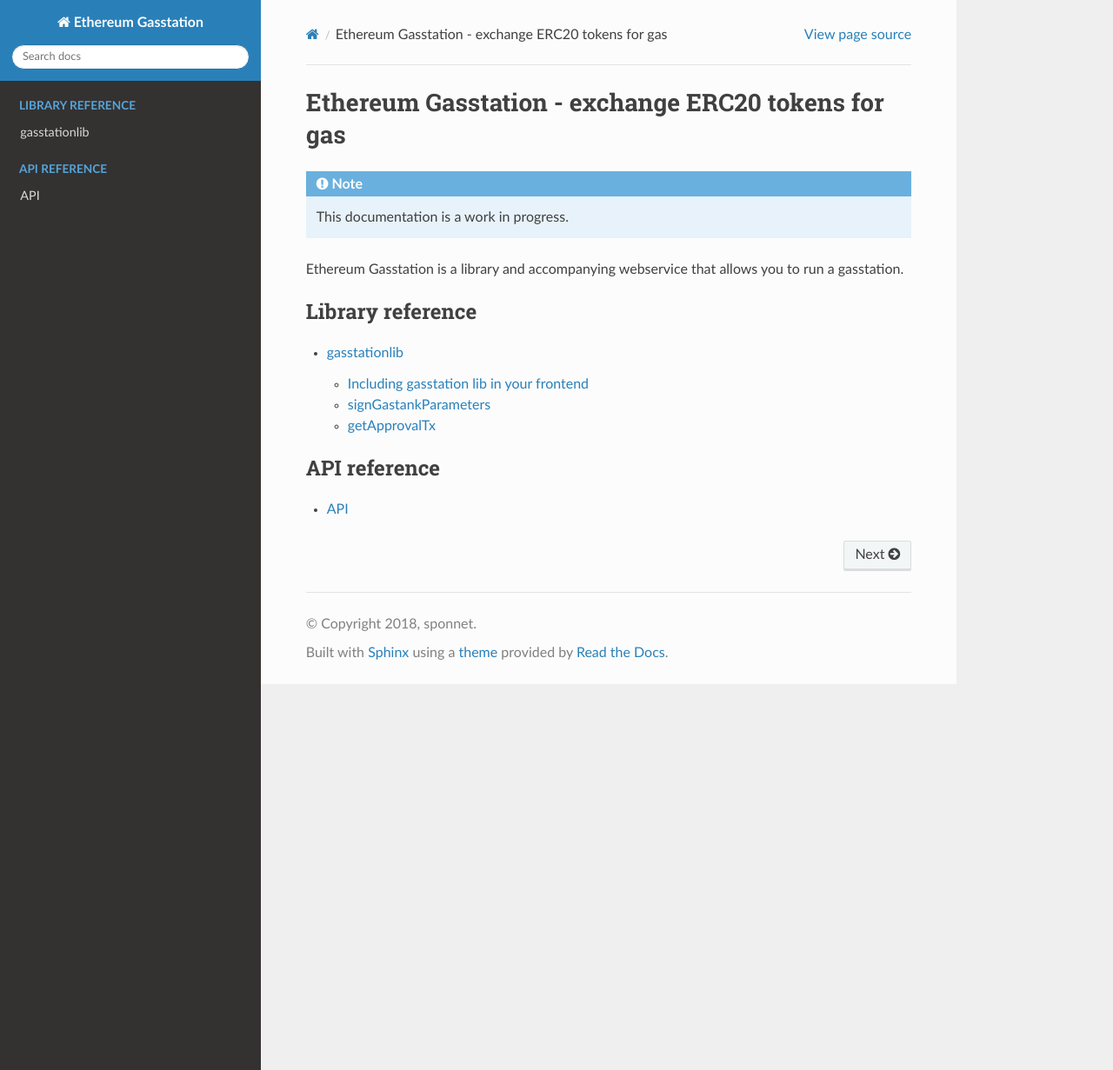
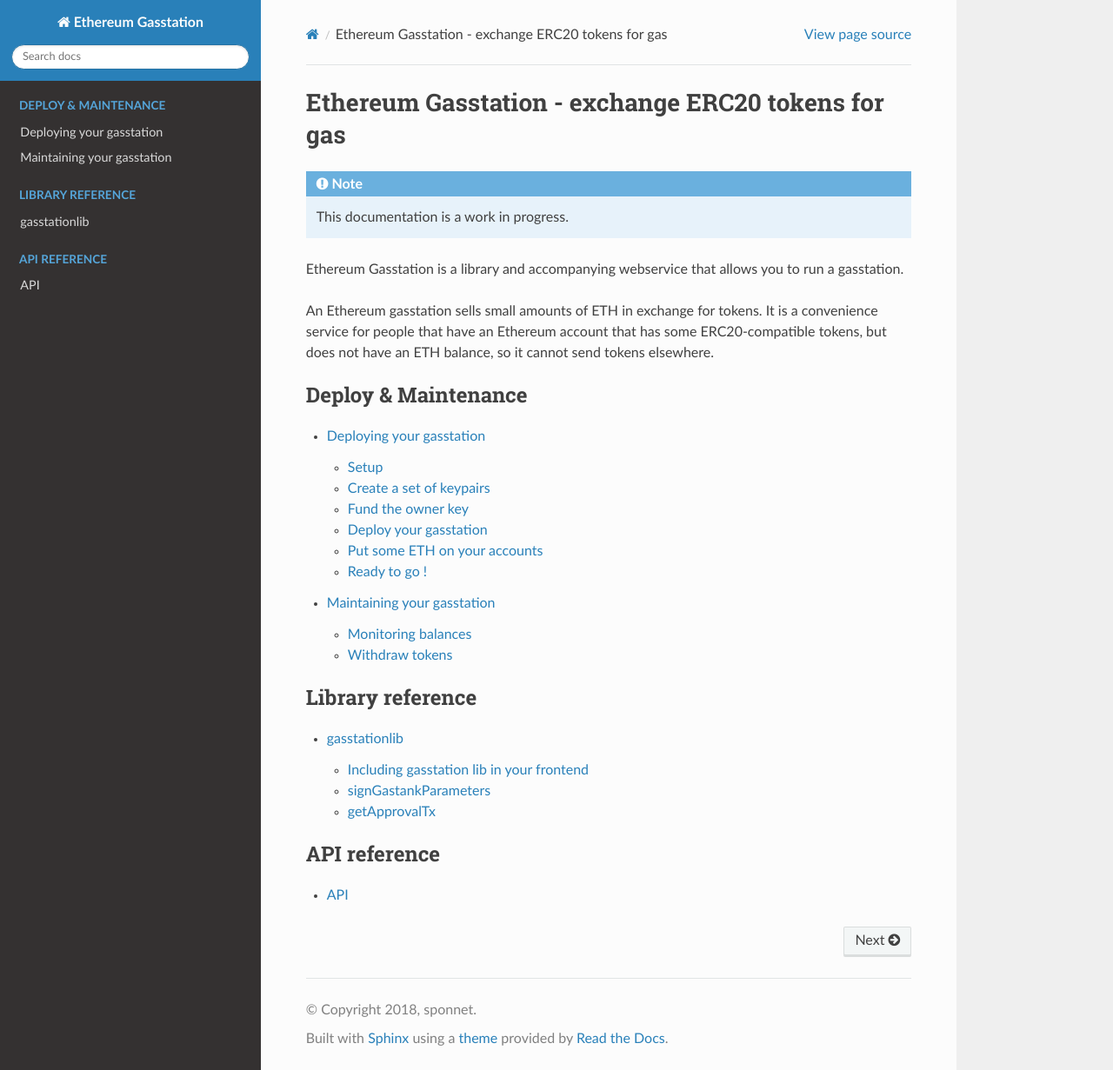
Before and after one commit to EthereumGasStation/ethereumgasstation, a Sphinx documentation site: the page built from docs/source/index.rst, in a window 1280 px wide and 1231 px high. Shown: the whole window at 87% size. Built offline with Sphinx 7.4.7 and the Read the Docs theme 2.0.0, drawn with Linux system fonts in a browser that asks for light colours.

Commit message:
integrated README instructions into docs

```diff
--- /dev/null
+++ b/docs/source/deploying.rst
@@ -0,0 +1,80 @@
+
+.. include:: include_announcement.rst
+
+=========================
+Deploying your gasstation
+=========================
+
+Here are instructions on how to deploy and run your own gasstation.
+
+------------------------------------------------------------------------------
+
+
+Setup
+=====
+
+checkout the repo then run
+
+``npm install``
+
+Create a set of keypairs
+========================
+
+
+``truffle exec ./scripts/mkkp.js``
+
+Output
+
+.. code-block:: javascript
+
+ written owner account to /<path>/ethereumgasstation/gasstationowner.json
+ owner= 0xb985effab2481828ab5d15109b2835ba5e748bfa
+ written signer account to /<path>/ethereumgasstation/gasstationsigner.json
+ signer= 0x1028e1276e16012f7afd0b863225e1351fa024d6
+
+
+This script create two files called ``gasstationowner.json`` and ``gasstationsigner.json`` in the project folder. *keep these files secure and back them up.*
+
+
+Fund the owner key
+==================
+
+Send around 0.1 ETH to the public key of the owner.
+
+If you're on Ropsten you can use the faucet available here : http://faucet.ropsten.be/
+
+Deploy your gasstation
+======================
+
+Deploy your gasstation ( to Ropsten in this case )
+
+``truffle --network ropsten migrate --reset``
+
+Output
+
+.. code-block:: javascript
+
+  Replacing GasStation...
+  ... 0xdcd2791b8708fe5af993a715dc18a888dc04c1958ce86ae2dc897b0ab28181c4
+  GasStation: 0x8393249596b812af26fa128d15202e4818276403
+ Saving artifacts
+
+
+Now the deployed gasstation address is shown (``0x8393249596b812af26fa128d15202e4818276403`` in this example) - write this down too.
+
+Put some ETH on your accounts
+=============================
+
+* Put some ETH on the gasstation contract (ex. 1 ETH - this will be the gas that is sold to your clients).
+* Put some ETH on the signer address (ex. 0.5 ETH - this account will send the upfront gas & execute the transactions on behalf of the client)
+
+( again if you're on Ropsten - use the faucet )
+
+Ready to go !
+=============
+
+Your gasstation contract and accounts are now ready to go.
+
+The blockchain part is done.
+
+Now lease proceed to the https://github.com/EthereumGasStation/ethereumgasstationserver to set up your gasstation server.
--- a/docs/source/index.rst
+++ b/docs/source/index.rst
@@ -6,6 +6,16 @@
 .. include:: include_announcement.rst
 
 Ethereum Gasstation is a library and accompanying webservice that allows you to run a gasstation.
+
+An Ethereum gasstation sells small amounts of ETH in exchange for tokens. It is a convenience service for people that have an Ethereum account that has some ERC20-compatible tokens, but does not have an ETH balance, so it cannot send tokens elsewhere.
+
+
+.. toctree::
+   :maxdepth: 2
+   :caption: Deploy & Maintenance
+
+   deploying
+   maintaining
 
 .. toctree::
    :maxdepth: 2
--- /dev/null
+++ b/docs/source/maintaining.rst
@@ -0,0 +1,22 @@
+
+.. include:: include_announcement.rst
+
+===========================
+Maintaining your gasstation
+===========================
+
+-------------------
+Monitoring balances
+-------------------
+
+Basic maintenance of your gasstation is to make sure that:
+
+* The signer account has enough ETH (gas) to sign transactions on behalf of your clients
+* The gasstation smart contract has enough ETH (gas) to sell.
+
+---------------
+Withdraw tokens
+---------------
+
+
+Periodically you should withdraw the tokens you have received.
```
Also changed, not shown: README.md (+1 -74 lines).
